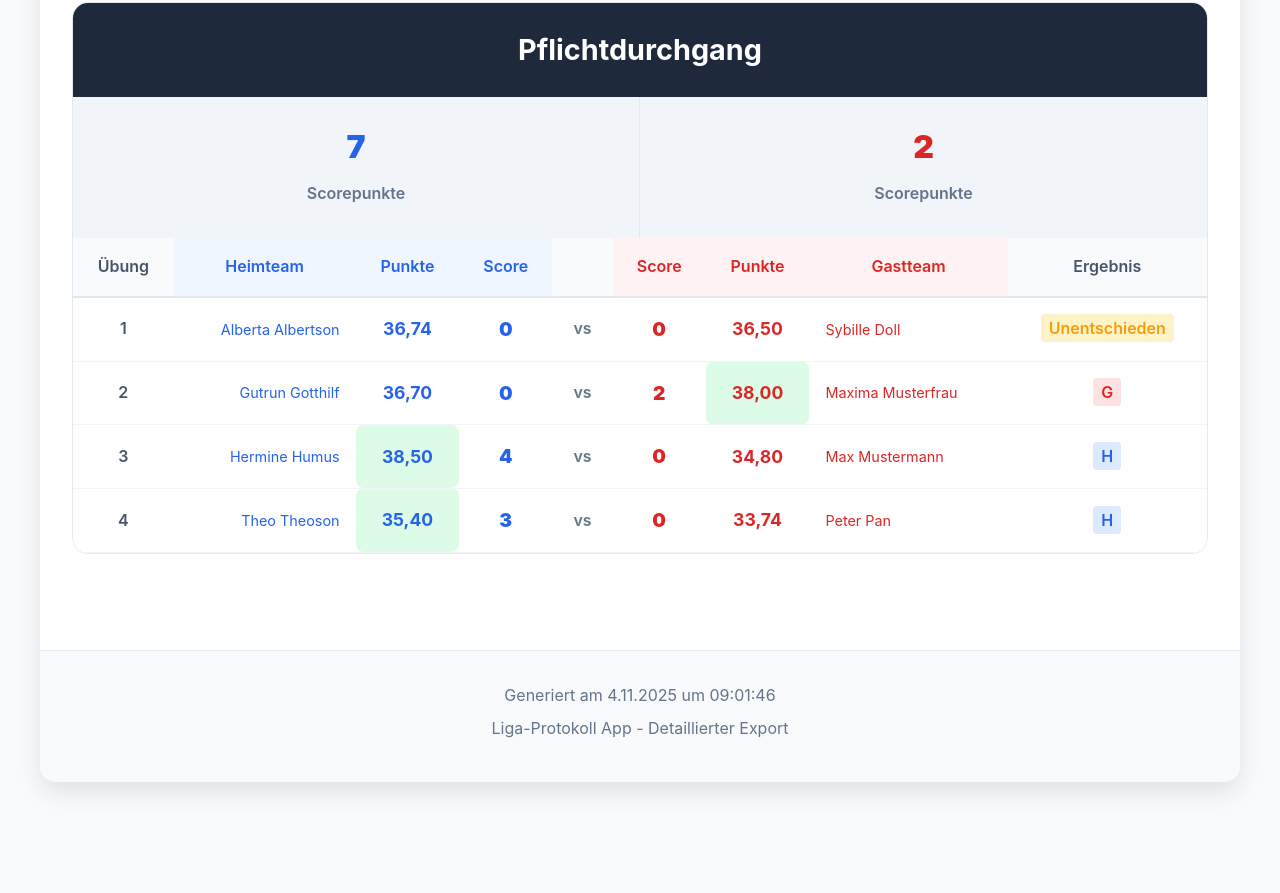
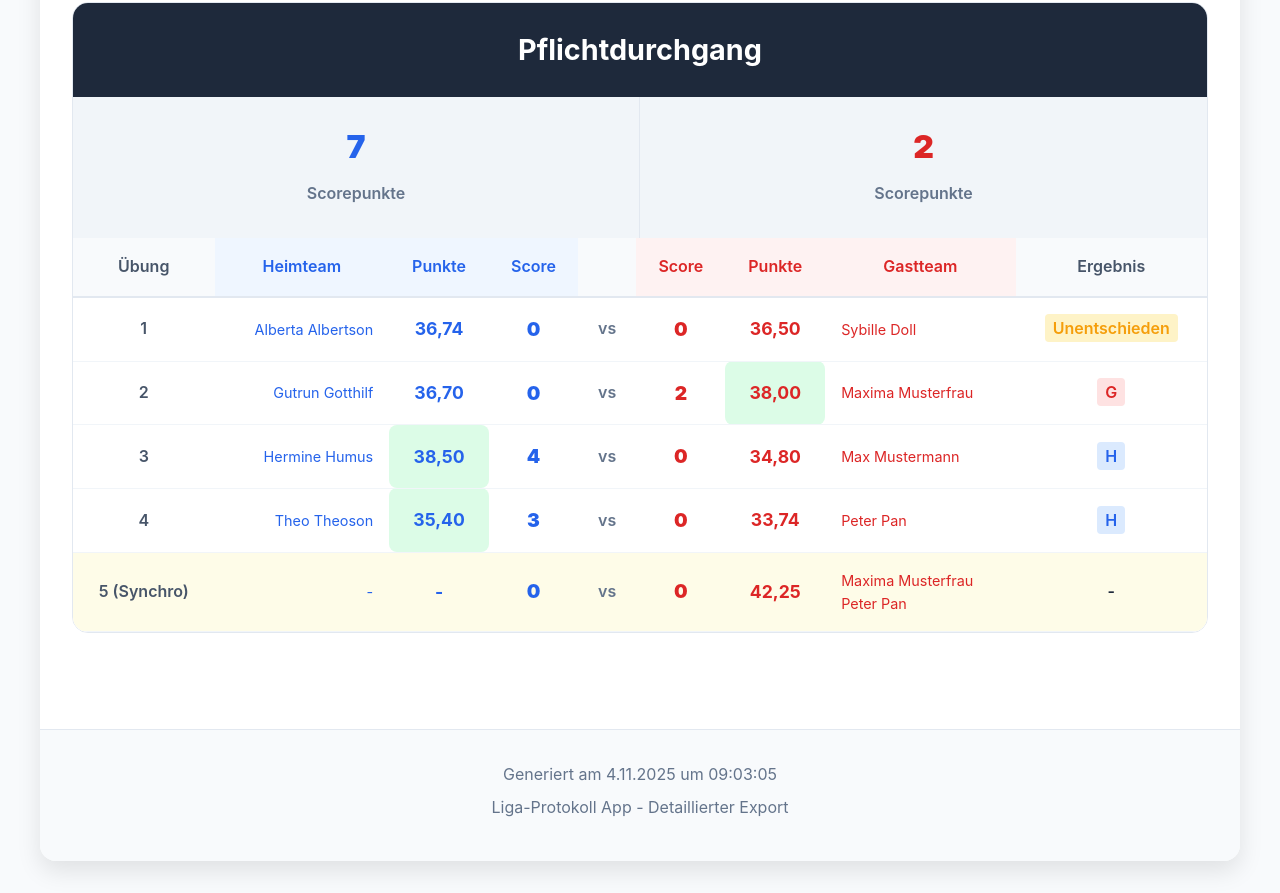
Before and after one commit to dercognus/liga-protokoll-website, a plain HTML site: page competition-1/index.html in a window 1280 px wide. Shown: the part 1244-2137 px from the top of the page. Before the commit the page ends 2058 px from the top, so only its background shows below. Drawn offline with Linux system fonts and the light colour scheme.

Commit message:
Update: Competition 1 - index.html

```diff
--- a/competition-1/index.html
+++ b/competition-1/index.html
@@ -168,6 +168,26 @@
             </td>
           </tr>
 
+          <tr class="exercise-row incomplete">
+            <td class="exercise-number">5 (Synchro)</td>
+            <td class="athlete home">
+              -
+
+            </td>
+            <td class="score home ">-</td>
+            <td class="exercise-score home">0</td>
+            <td class="vs">vs</td>
+            <td class="exercise-score guest">0</td>
+            <td class="score guest ">42,25</td>
+            <td class="athlete guest">
+              Maxima Musterfrau
+              <br>Peter Pan
+            </td>
+            <td class="result">
+              -
+            </td>
+          </tr>
+
             </tbody>
           </table>
         </div>
@@ -175,7 +195,7 @@
         </div>
 
         <div class="footer">
-            <p>Generiert am 4.11.2025 um 09:01:46</p>
+            <p>Generiert am 4.11.2025 um 09:03:05</p>
             <p>Liga-Protokoll App - Detaillierter Export</p>
         </div>
     </div>
```
